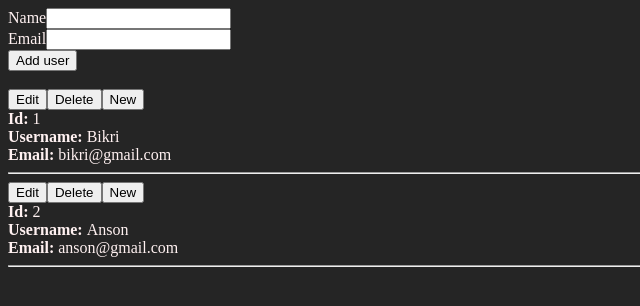
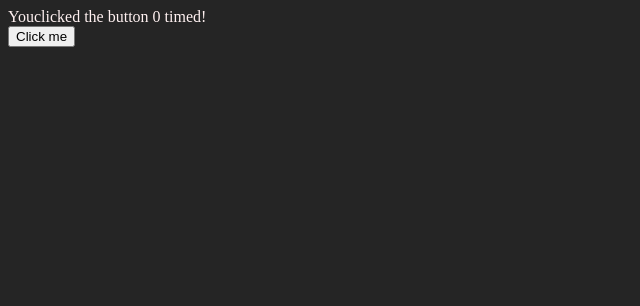
Before and after one commit to bikriira/react-tutorial_v2, a React (Vite) app: page / in a window 1280 px wide. Shown: the top 306 px of the page, without its empty margins (0-640 px from the left). Built offline with nearby package versions, Linux system fonts and the light colour scheme.

Commit message:
[Learn] useEffect basics

```diff
--- a/src/App.jsx
+++ b/src/App.jsx
@@ -1,57 +1,24 @@
-import { useState } from "react";
-import UserDetails from "./components/UserDetails.jsx";
+import { useState, useEffect } from "react";
 
 export default function App() {
-  const [users, setUsers] = useState([
-    {
-      id: 1,
-      username: "Bikri",
-      email: "bikri@gmail.com",
-    },
-    {
-      id: 2,
-      username: "Anson",
-      email: "anson@gmail.com",
-    },
-  ]);
-  const [username, setUsername] = useState("");
-  const [email, setEmail] = useState("");
-  const [counter, setCounter] = useState(3);
+  const [counter, setCounter] = useState(0);
+
+  useEffect(() => {
+    document.title = "React tutorial " + counter;
+  });
 
   return (
-    <>
-      <form
-        onSubmit={(e) => {
-          e.preventDefault();
-          const newUser = { id: counter, username, email };
+    <div>
+      <div>Youclicked the button {counter} timed!</div>
+      <button
+        onClick={(e) => {
           setCounter(counter + 1);
-
-          setUsers((currentUsersList) => [...currentUsersList, newUser]);
         }}
       >
-        <div>
-          <label htmlFor="name">Name</label>
-          <input
-            type="text"
-            id="name"
-            onChange={(e) => setUsername(e.target.value)}
-          />
-        </div>
-        <div>
-          <label htmlFor="email">Email</label>
-          <input
-            type="text"
-            id="email"
-            onChange={(e) => setEmail(e.target.value)}
-          />
-        </div>
-        <button>Add user</button>
-      </form>
-      <br />
-
-      {users.map((user) => (
-        <UserDetails key={user.id} user={user} setUsers={setUsers} />
-      ))}
-    </>
+        Click me
+      </button>
+    </div>
   );
 }
+
+// Key point: whenever a useState is called a component is re-rendered, and by default useEffect is called
```
